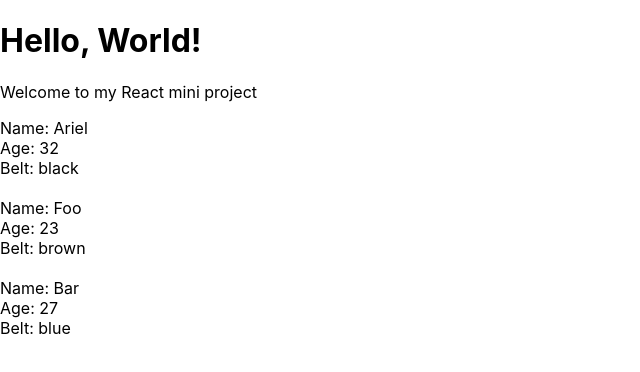
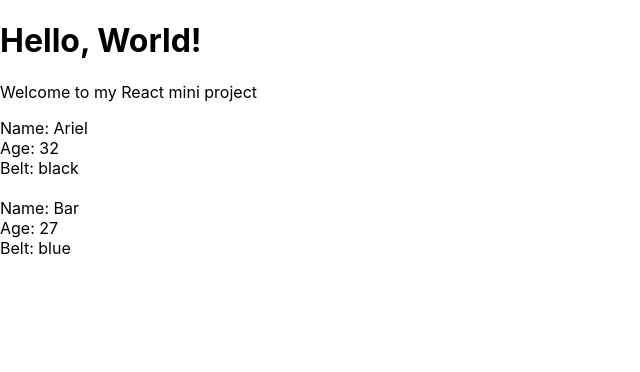
Before and after one commit to ArielGad/react-get-familiar, a React (Create React App) app: page / in a window 1280 px wide. Shown: the top 372 px of the page, without its empty margins (0-640 px from the left). Built offline with nearby package versions, Linux system fonts and the light colour scheme.

Commit message:
if statement and ternary operation

```diff
--- a/src/App.js
+++ b/src/App.js
@@ -6,7 +6,7 @@ class App extends Component {
     state = {
         ninjas: [
             {name: "Ariel", age: 32, belt: "black", id:1},
-            {name: "Foo", age: 23, belt: "brown", id:2},
+            {name: "Foo", age: 20, belt: "brown", id:2},
             {name: "Bar", age: 27, belt: "blue", id:3},
         ]
     }
--- a/src/Ninjas.js
+++ b/src/Ninjas.js
@@ -1,17 +1,36 @@
 import React from 'react';
 
 const Ninjas = (props) => {
-    // ninjas is a list of objects
+    // Below is if statement conditioanl
+
+    // // ninjas is a list of objects
+    // const { ninjas } = props;
+    // const ninjaList = ninjas.map(ninja => {
+    //     if (ninja.age > 20){
+    //         return(
+    //             <div className="ninja" key={ninja.id}>
+    //                 <div>Name: {ninja.name}</div>
+    //                 <div>Age: {ninja.age}</div>
+    //                 <div>Belt: {ninja.belt}</div>
+    //                 <br/>
+    //             </div>
+    //         )
+    //     }
+    // return null
+    //
+    // })
+
+
+    // ternary operators
     const { ninjas } = props;
     const ninjaList = ninjas.map(ninja => {
-        return(
+        return ninja.age > 20 ? (
             <div className="ninja" key={ninja.id}>
-                <div>Name: {ninja.name}</div>
-                <div>Age: {ninja.age}</div>
-                <div>Belt: {ninja.belt}</div>
-                <br/>
-            </div>
-        )
+            <div>Name: {ninja.name}</div>
+            <div>Age: {ninja.age}</div>
+            <div>Belt: {ninja.belt}</div>
+            <br/>
+        </div>) : null
     })
 
     return(
```
